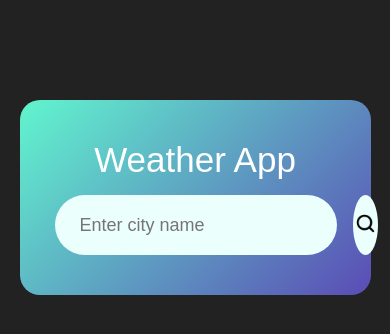
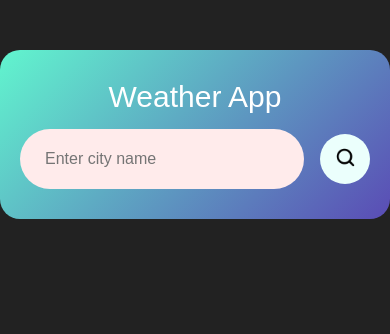
Before and after one commit to Rohan-Gawade/API, a plain HTML site: page index.html in a window 390 px wide. Drawn offline with Linux system fonts and the light colour scheme.

Commit message:
Create responsive

```diff
--- a/style.css
+++ b/style.css
@@ -32,7 +32,7 @@ margin-bottom: 15px;
 .search input{
     border: 0;
     outline: 0;
-    background: #ebfffc;
+    background: #ffebeb;
     color: #555;
     padding: 10px 25px;
     height: 60px;
@@ -53,6 +53,28 @@ margin-bottom: 15px;
 .search button img{
     width: 25px;
 }
+
+@media (max-width: 500px){
+    .card{
+        width: 100%;
+        margin: 50px auto 0;
+        padding: 30px 20px;
+    }
+    .card h1{
+        font-size: 30px;
+    }
+    .search input{
+        font-size: 16px;
+    }
+    .search button{
+        width: 50px;
+        height: 50px;
+    }
+    .search button img{
+        width: 25px;
+    }
+}
+
 .weather-icon{
     width: 100px;
     margin-top: 30px;
```
